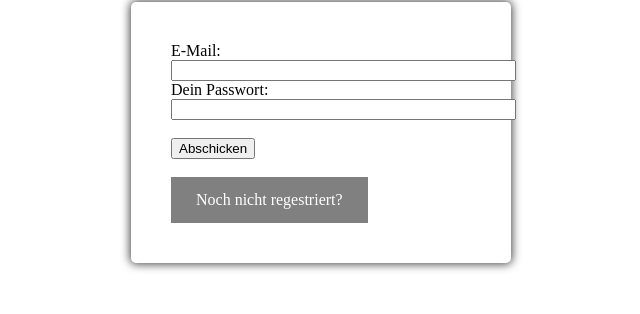
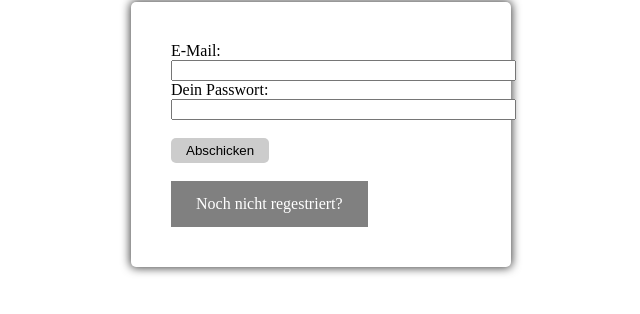
Before and after one commit to Yanhag/itech01, a PHP site: page / in a window 1280 px wide. Shown: the part 256-570 px from the top of the page, without its empty margins (359-999 px from the left). Run offline with PHP 8.4, Linux system fonts and the light colour scheme.

Commit message:
-add submit style

```diff
--- a/css/main.css
+++ b/css/main.css
@@ -64,3 +64,12 @@ select {
   /* ... */
   pointer-events: none;
 }
+
+input[type=submit] {
+    padding:5px 15px;
+    background:#ccc;
+    border:0 none;
+    cursor:pointer;
+    -webkit-border-radius: 5px;
+    border-radius: 5px;
+}
```
